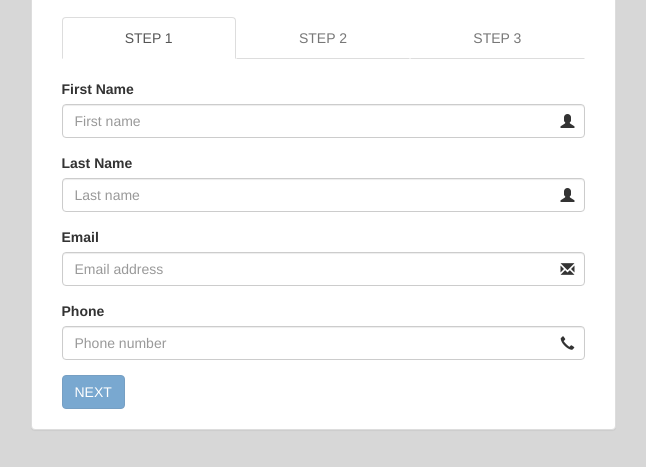
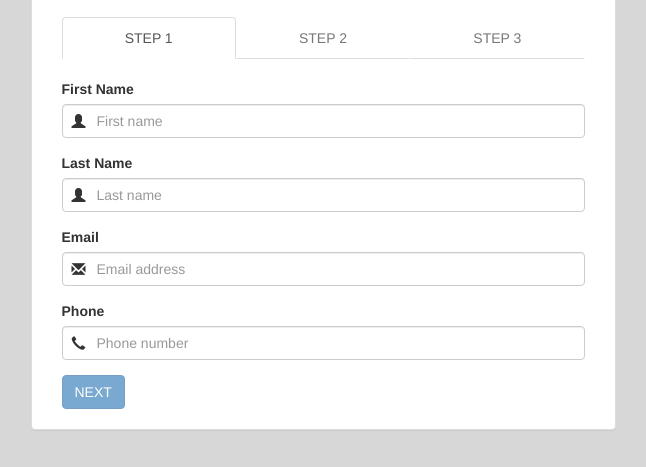
Before and after one commit to ywu66/NGUI-Assignment, a website: page index.html at #/main in a window 1280 px wide. Shown: the part 117-584 px from the top of the page, without its empty margins (317-963 px from the left). Drawn offline with nearby package versions, Linux system fonts and the light colour scheme.

Commit message:
Change glyphicon position

```diff
--- a/styles/main.css
+++ b/styles/main.css
@@ -2,3 +2,10 @@ body {
 	padding-top: 20px;
 	background-color: #D7D7D7;
 }
+.has-feedback-left input.form-control {
+    padding-left: 34px;
+}
+
+.has-feedback-left .form-control-feedback {
+    left: 0;
+}
--- a/views/main.html
+++ b/views/main.html
@@ -8,22 +8,22 @@
             <tab heading="STEP 1" active="tabs[0].active">
                 <br>
                 <form name="stepOne">
-                    <div class="form-group has-feedback">
+                    <div class="form-group has-feedback has-feedback-left">
                         <label class="control-label">First Name</label>
                         <i class="glyphicon glyphicon-user form-control-feedback"></i>
                         <input type="text" class="form-control" placeholder="First name" ng-model="user.firstName" ng-pattern="/^[a-zA-Z]*$/" required>
                     </div>
-                    <div class="form-group has-feedback">
+                    <div class="form-group has-feedback has-feedback-left">
                         <label>Last Name</label>
                         <i class="glyphicon glyphicon-user form-control-feedback"></i>
                         <input type="text" class="form-control" placeholder="Last name" ng-model="user.lastName" ng-pattern="/^[a-zA-Z]*$/" required>
                     </div>
-                    <div class="form-group has-feedback">
+                    <div class="form-group has-feedback has-feedback-left">
                         <label>Email</label>
                         <i class="glyphicon glyphicon-envelope form-control-feedback"></i>
                         <input type="email" class="form-control" placeholder="Email address" ng-model="user.email" required>
                     </div>
-                    <div class="form-group has-feedback">
+                    <div class="form-group has-feedback has-feedback-left">
                         <label>Phone</label>
                         <i class="glyphicon glyphicon-earphone form-control-feedback"></i>
                         <input type="text" class="form-control" placeholder="Phone number" ng-model="user.phone" minlength="10" required>
@@ -76,7 +76,7 @@
             <tab heading="STEP 3" active="tabs[2].active" disable="stepOne.$invalid || stepTwo.$invalid">
                 <br>
                 <div class="well well-lg">
-                    <a ng-href="mailto:{{user.email}}" target="_blank">{{user.firstName + ' ' + user.lastName}}({{user.phone}})</a> will depart for {{user.location}} on {{user.departDate | date}} and return on {{user.returnDate | date}}
+                    <a ng-href="mailto:{{user.email}}" target="_blank">{{user.firstName + ' ' + user.lastName}}({{user.phone}})</a>&nbsp will depart for {{user.location}} on {{user.departDate | date}} and return on {{user.returnDate | date}}
                 </div>
             </tab>
         </tabset>
```
